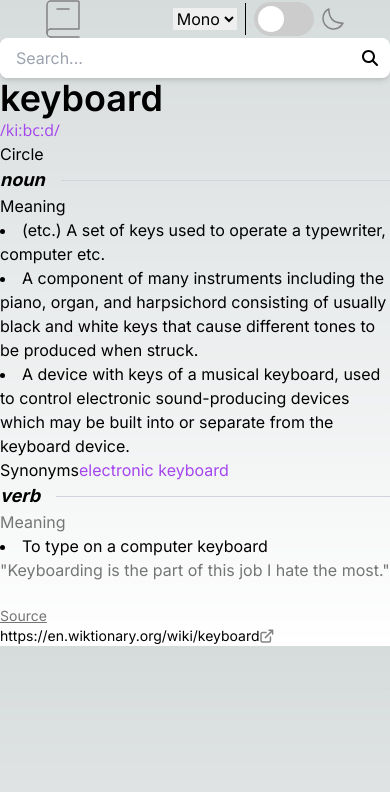
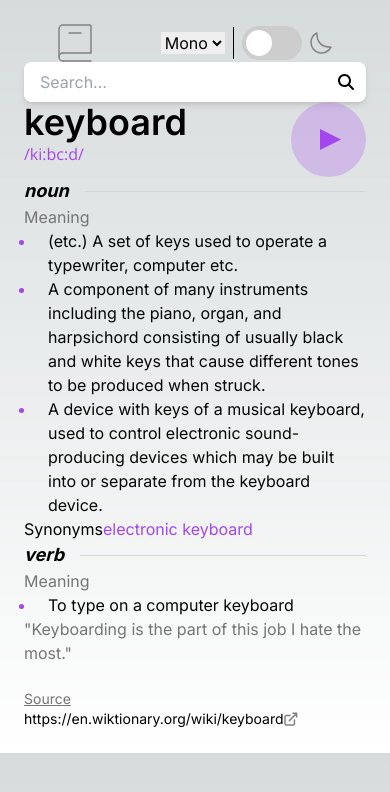
Before and after one commit to cwwittor/next-dictionary-app, a Next.js app: page / in a window 390 px wide. Shown: the top 792 px of the page. Built offline with nearby package versions, Linux system fonts and the light colour scheme.

Commit message:
fix: mobile list changes

```diff
--- a/src/app/layout.js
+++ b/src/app/layout.js
@@ -1,17 +1,19 @@
-import './globals.css'
-import { Inter } from 'next/font/google'
+import "./globals.css";
+import { Inter } from "next/font/google";
 
-const inter = Inter({ subsets: ['latin'] })
+const inter = Inter({ subsets: ["latin"] });
 
 export const metadata = {
-  title: 'Create Next App',
-  description: 'Generated by create next app',
-}
+  title: "Create Next App",
+  description: "Generated by create next app",
+};
 
 export default function RootLayout({ children }) {
   return (
     <html lang="en">
-      <body className={inter.className}>{children}</body>
+      <body class="m-6" className={inter.className}>
+        {children}
+      </body>
     </html>
-  )
+  );
 }
--- a/src/app/page.js
+++ b/src/app/page.js
@@ -7,7 +7,7 @@ import "./fontawesome";
 
 export default function Home() {
   return (
-    <main class="inter container mx-auto">
+    <main class="inter container">
       <div class="flex justify-around">
         <svg
           xmlns="http://www.w3.org/2000/svg"
@@ -69,33 +69,49 @@ export default function Home() {
           </svg>
         </a>
       </div>
-      <div>
+      <div class="flex justify-between">
         <div>
           <h1 class="text-4xl font-semibold">keyboard</h1>
           <span class="sans purple">/ki:bc:d/</span>
         </div>
-        <a>Circle</a>
+        <svg
+          xmlns="http://www.w3.org/2000/svg"
+          width="75"
+          height="75"
+          viewBox="0 0 75 75"
+        >
+          <g fill="#A445ED" fill-rule="evenodd">
+            <circle cx="37.5" cy="37.5" r="37.5" opacity=".25" />
+            <path d="M29 27v21l21-10.5z" />
+          </g>
+        </svg>
       </div>
       <div class="flex items-center">
         <span class="text-lg font-bold italic mr-4">noun</span>
         <hr class="flex-grow border-t border-gray-300" />
       </div>
       <div>
-        <h6>Meaning</h6>
+        <h6 class="grey text-base">Meaning</h6>
         <div>
-          <ul class="list-disc list-inside">
-            <li>
-              (etc.) A set of keys used to operate a typewriter, computer etc.
+          <ul class="marker:text-green list-outside list-disc pl-3">
+            <li class="purple pl-3">
+              <div class="black">
+                (etc.) A set of keys used to operate a typewriter, computer etc.
+              </div>
             </li>
-            <li>
-              A component of many instruments including the piano, organ, and
-              harpsichord consisting of usually black and white keys that cause
-              different tones to be produced when struck.
+            <li class="purple pl-3">
+              <div class="black">
+                A component of many instruments including the piano, organ, and
+                harpsichord consisting of usually black and white keys that
+                cause different tones to be produced when struck.
+              </div>
             </li>
-            <li>
-              A device with keys of a musical keyboard, used to control
-              electronic sound-producing devices which may be built into or
-              separate from the keyboard device.
+            <li class="purple pl-3">
+              <div class="black">
+                A device with keys of a musical keyboard, used to control
+                electronic sound-producing devices which may be built into or
+                separate from the keyboard device.
+              </div>
             </li>
           </ul>
         </div>
@@ -111,8 +127,10 @@ export default function Home() {
         </div>
         <div>
           <span class="grey text-base">Meaning</span>
-          <ul class="list-disc list-inside">
-            <li>To type on a computer keyboard</li>
+          <ul class="list-disc list-outside pl-3">
+            <li class="purple pl-3">
+              <div class="black">To type on a computer keyboard</div>
+            </li>
           </ul>
           <p class="grey text-base">
             &quot;Keyboarding is the part of this job I hate the most.&quot;
```
